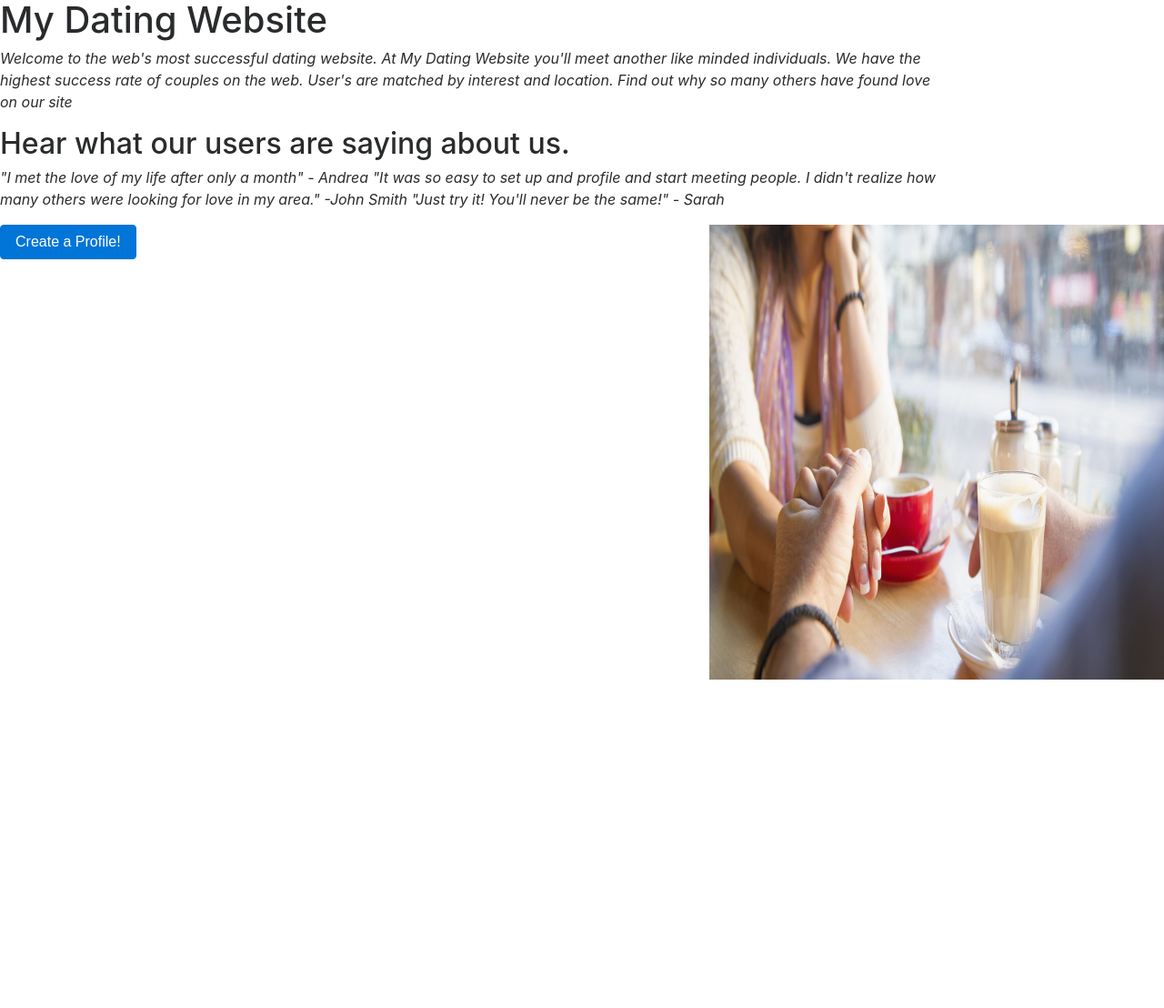
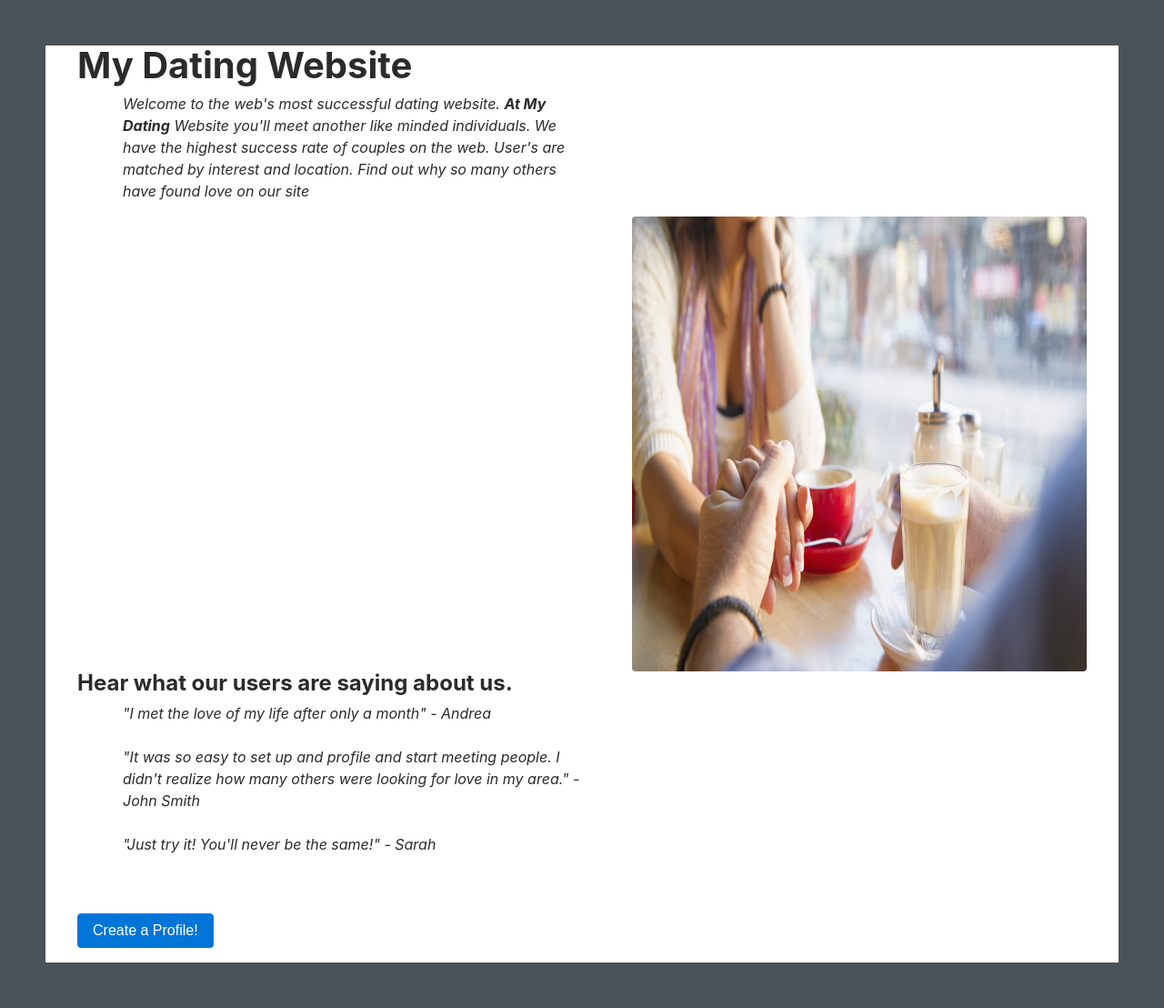
Before and after one commit to jbosegre/Bose_Jarod_Dating, a PHP site: page /pages/home.html in a window 1280 px wide. Shown: the whole page at 91% size. Before the commit the page ends 747 px from the top, so only its background shows below. Run offline with PHP 8.4, Linux system fonts and the light colour scheme.

Commit message:
fix some more of the styling issues v2

```diff
--- a/pages/home.html
+++ b/pages/home.html
@@ -10,30 +10,35 @@
     <meta charset="UTF-8">
     <meta http-equiv="X-UA-Compatible" content="ie=edge">
     <link rel="stylesheet" type="text/css"
-          href="http://jbose.greenriverdev.com/IT328/Bose_Jarod_Dating/styles/styles.css">
+          href="http://jbose.greenriverdev.com/IT328/Bose_Jarod_Dating/styles/styles.css?<?php echo time(); ?>">
     <link rel="stylesheet"
           href="http://jbose.greenriverdev.com/IT328/Bose_Jarod_Dating/styles/css/bootstrap.min.css">
     <title>Document</title>
 </head>
 <body>
-    <h1 id="title">My Dating Website</h1>
-    <p id="summary">Welcome to the web's most successful dating website. At My Dating
+<div class="container">
+    <figure>
+        <figcaption>
+    <h1 id="title"><strong>My Dating Website</strong></h1>
+    <p id="summary">Welcome to the web's most successful dating website. <strong>At My Dating</strong>
     Website you'll meet another like minded individuals. We have the
     highest success rate of couples on the web. User's are matched by
     interest and location. Find out why so many others have found love on
     our site
     </p>
-    <h2 id="evidence">Hear what our users are saying about us.</h2>
-    <p id="review">"I met the love of my life after only a month" - Andrea
+    <img id="datePic" class="img-fluid rounded float-right"
+         src="http://jbose.greenriverdev.com/IT328/Bose_Jarod_Dating/images/best-dating-website.jpg"
+         alt="Dating Picture">
+    <h4 id="evidence"><strong>Hear what our users are saying about us.</strong></h4>
+    <p id="review">"I met the love of my life after only a month" - Andrea<br><br>
     "It was so easy to set up and profile and start meeting people.
     I didn't realize how many others were looking for love in my
-    area." -John Smith
-    "Just try it! You'll never be the same!" - Sarah</p>
+    area." -John Smith<br><br>
+        "Just try it! You'll never be the same!" - Sarah</p><br><br>
     <button class="btn btn-primary">Create a Profile!</button>
-    <img id="datePic" class="img-rounded"
-         src="http://jbose.greenriverdev.com/IT328/Bose_Jarod_Dating/images/best-dating-website.jpg"
-         alt="Dating Picture">
-
+        </figcaption>
+    </figure>
+</div>
     <script src="js/jquery.slim.min.js"></script>
     <script src="js/tether.min.js"></script>
     <script src="js/bootstrap.min.js"></script>
--- a/styles/styles.css
+++ b/styles/styles.css
@@ -1,11 +1,32 @@
+body{
+    border-style: solid;
+    border-color: #4b5257;
+    border-width: 50px;
+}
+
 #datePic{
-    float: right;
     width: 500px;
     height: 500px;
+    margin-left: 750px;
+    display: block;
 }
 
 p{
-    float: left;
-    margin-right: 250px;
+    margin-right: 550px;
+    margin-left: 50px;
     font-style: italic;
 }
+
+h1{
+    text-align: left;
+    margin-left: auto;
+    margin-right: auto;
+}
+
+h4{
+    text-align: left;
+}
+
+button{
+
+}
```
